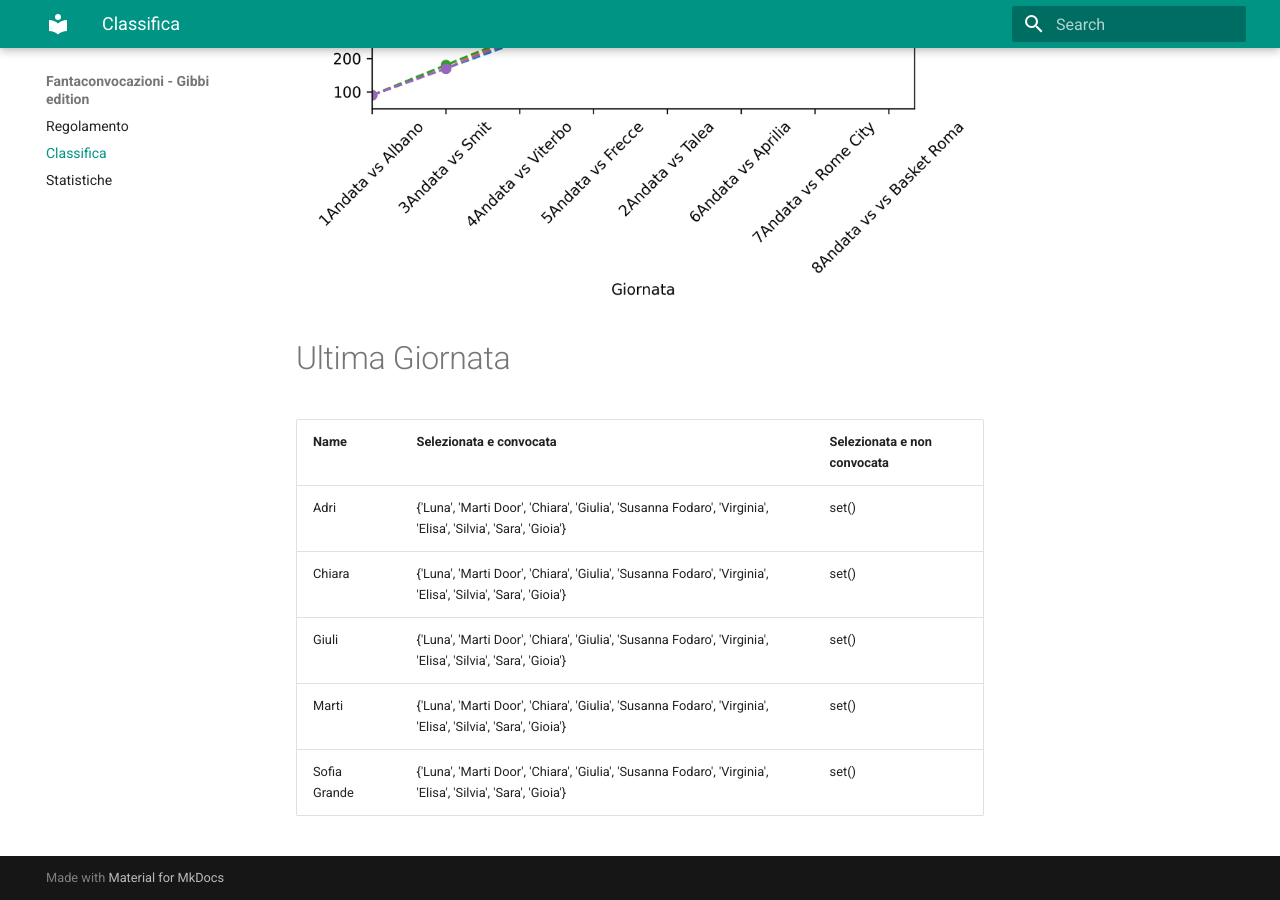
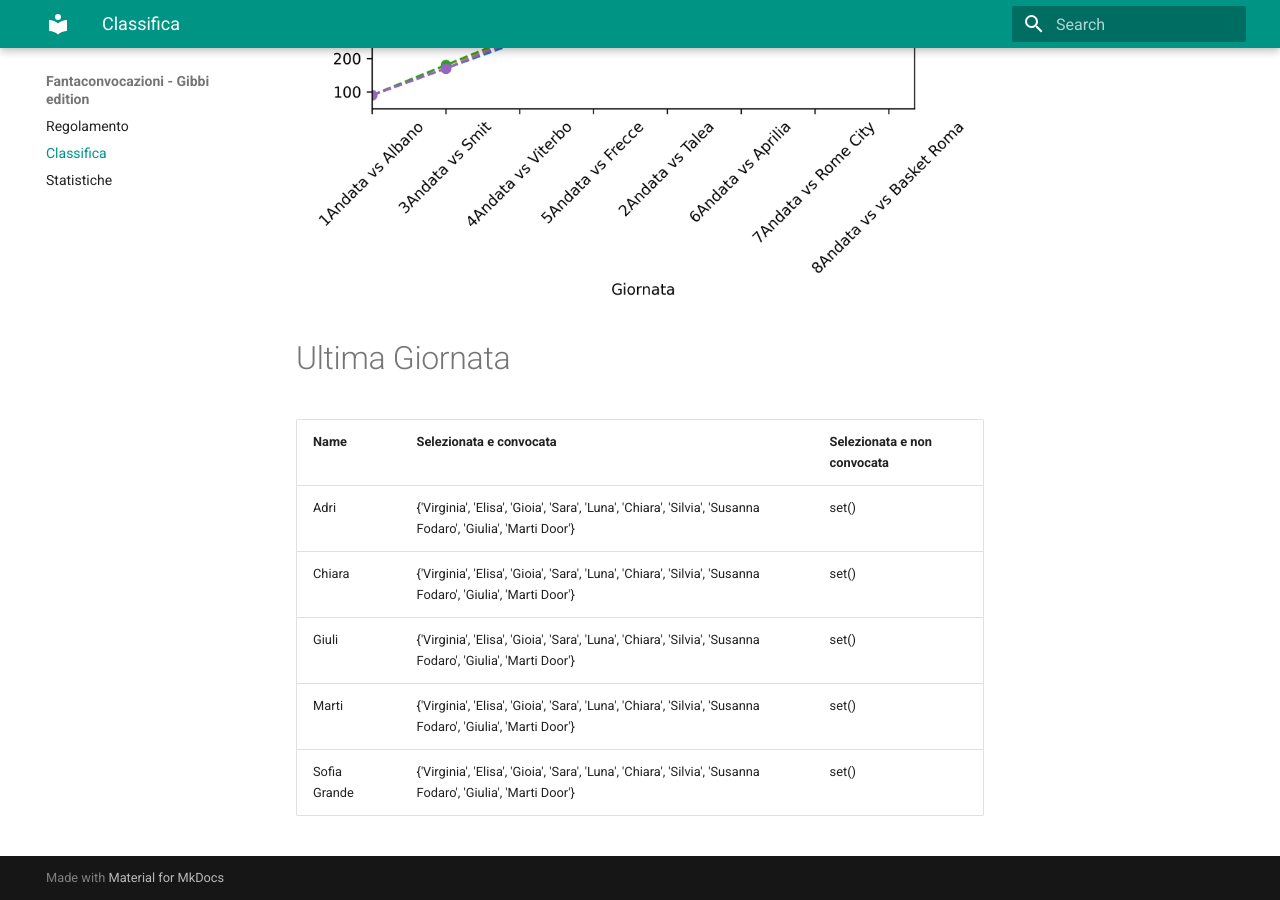
Before and after one commit to martinig94/fantagibbi, an MkDocs documentation site: the page built from docs/Classifica.md, in a window 1280 px wide and 900 px high, scrolled down 810 px. Built offline with MkDocs 1.6.1 and Material for MkDocs 9.7.7, drawn with Linux system fonts in a browser that asks for light colours.

Commit message:
Auto-update from main.py

```diff
--- a/docs/Classifica.md
+++ b/docs/Classifica.md
@@ -18,9 +18,9 @@
 <!-- START_TABLE CORRECT -->
 | Name         | Selezionata e convocata                                                                                      | Selezionata e non convocata   |
 |:-------------|:-------------------------------------------------------------------------------------------------------------|:------------------------------|
-| Adri         | {'Luna', 'Marti Door', 'Chiara', 'Giulia', 'Susanna Fodaro', 'Virginia', 'Elisa', 'Silvia', 'Sara', 'Gioia'} | set()                         |
-| Chiara       | {'Luna', 'Marti Door', 'Chiara', 'Giulia', 'Susanna Fodaro', 'Virginia', 'Elisa', 'Silvia', 'Sara', 'Gioia'} | set()                         |
-| Giuli        | {'Luna', 'Marti Door', 'Chiara', 'Giulia', 'Susanna Fodaro', 'Virginia', 'Elisa', 'Silvia', 'Sara', 'Gioia'} | set()                         |
-| Marti        | {'Luna', 'Marti Door', 'Chiara', 'Giulia', 'Susanna Fodaro', 'Virginia', 'Elisa', 'Silvia', 'Sara', 'Gioia'} | set()                         |
-| Sofia Grande | {'Luna', 'Marti Door', 'Chiara', 'Giulia', 'Susanna Fodaro', 'Virginia', 'Elisa', 'Silvia', 'Sara', 'Gioia'} | set()                         |
+| Adri         | {'Virginia', 'Elisa', 'Gioia', 'Sara', 'Luna', 'Chiara', 'Silvia', 'Susanna Fodaro', 'Giulia', 'Marti Door'} | set()                         |
+| Chiara       | {'Virginia', 'Elisa', 'Gioia', 'Sara', 'Luna', 'Chiara', 'Silvia', 'Susanna Fodaro', 'Giulia', 'Marti Door'} | set()                         |
+| Giuli        | {'Virginia', 'Elisa', 'Gioia', 'Sara', 'Luna', 'Chiara', 'Silvia', 'Susanna Fodaro', 'Giulia', 'Marti Door'} | set()                         |
+| Marti        | {'Virginia', 'Elisa', 'Gioia', 'Sara', 'Luna', 'Chiara', 'Silvia', 'Susanna Fodaro', 'Giulia', 'Marti Door'} | set()                         |
+| Sofia Grande | {'Virginia', 'Elisa', 'Gioia', 'Sara', 'Luna', 'Chiara', 'Silvia', 'Susanna Fodaro', 'Giulia', 'Marti Door'} | set()                         |
 <!-- END_TABLE CORRECT -->
```
